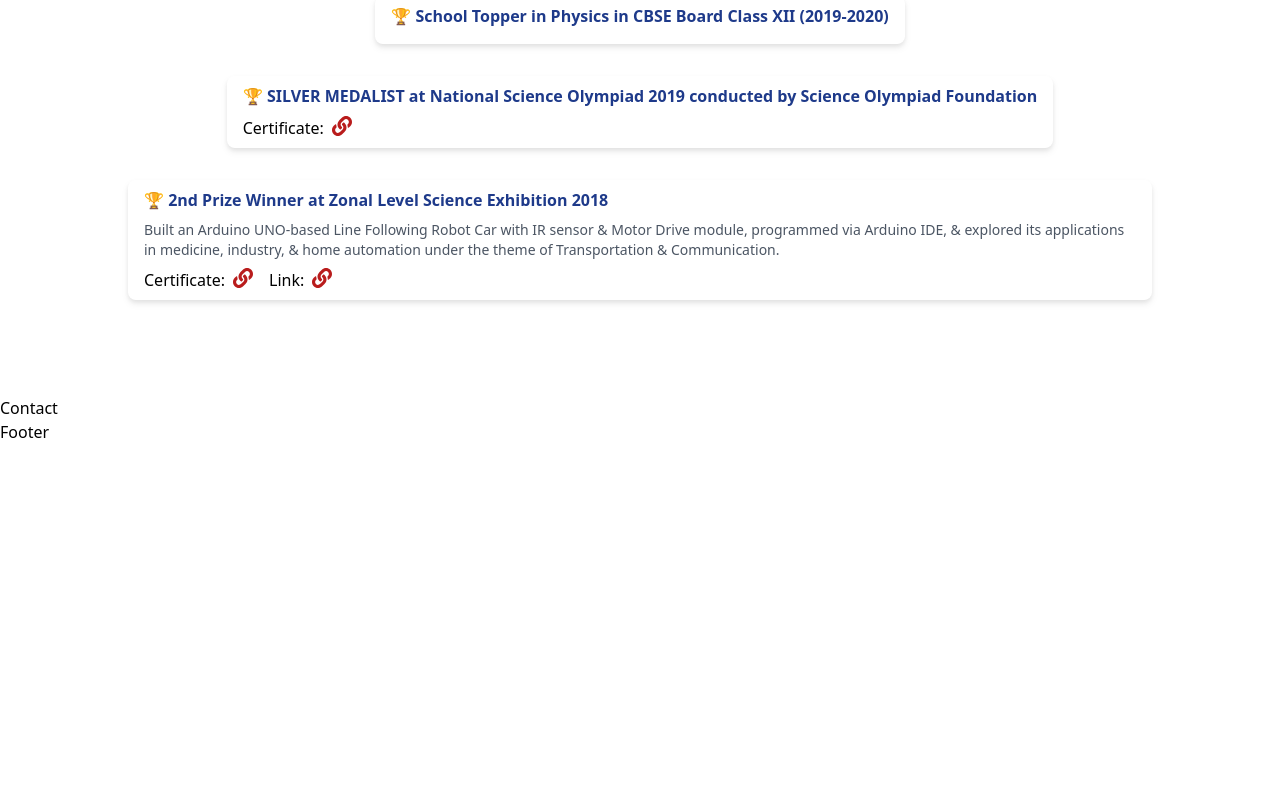
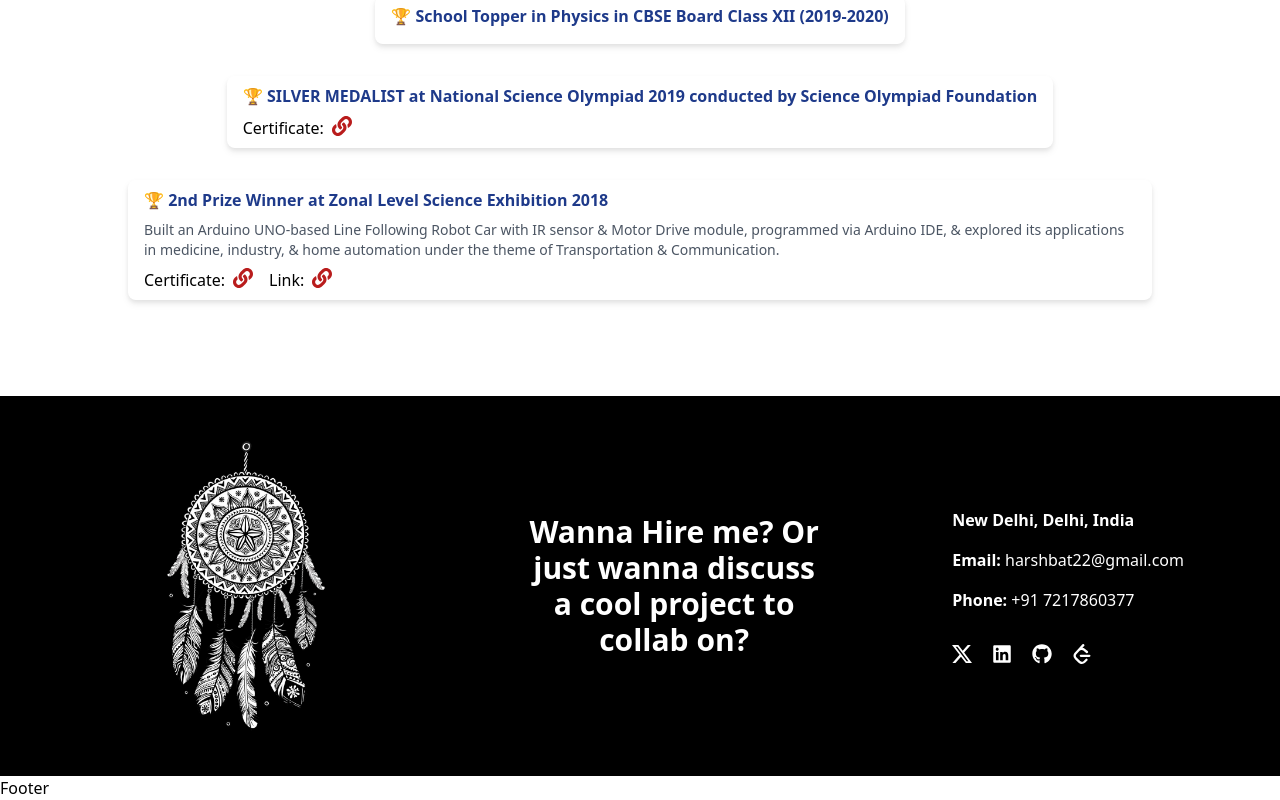
Before and after one commit to HarshBatra/MY_PORTFOLIO, a React (Create React App) app: page / in a window 1280 px wide. Shown: the part 2742-3542 px from the top of the page. Before the commit the page ends 3186 px from the top, so only its background shows below. Built offline with nearby package versions, Linux system fonts and the light colour scheme.

Commit message:
added contact

```diff
--- a/src/components/Contact.jsx
+++ b/src/components/Contact.jsx
@@ -1,7 +1,47 @@
 import React from "react";
+import { BsTwitterX } from "react-icons/bs";
+import { FaLinkedin } from "react-icons/fa";
+import { FaGithub } from "react-icons/fa";
+import { SiLeetcode } from "react-icons/si";
 
 const Contact = () => {
-  return <div>Contact</div>;
+  return (
+    <div className="px-10 flex md:flex-row flex-col gap-4 justify-center md:justify-around bg-black py-10 text-white items-center">
+      <img
+        className="w-1/4"
+        src={require("../assets/images/mandala2.png")}
+        alt="mandala"
+      />
+      <div className="font-bold text-xl md:text-3xl text-center md:w-1/4">
+        Wanna Hire me? Or just wanna discuss a cool project to collab on?
+      </div>
+      <div className="flex flex-col gap-4 text-center md:text-left">
+        <div className="font-bold">New Delhi, Delhi, India</div>
+        <a href="mailto:harshbat22@gmail.com">
+          <div>
+            <span className="font-bold">Email:</span> harshbat22@gmail.com
+          </div>
+        </a>
+        <div>
+          <span className="font-bold">Phone:</span> +91 7217860377
+        </div>
+        <div className="flex gap-2 md:gap-5 mt-4 self-center md:self-start">
+          <a href="https://twitter.com/harshbatra22">
+            <BsTwitterX className="w-5 h-5 cursor-pointer text-white" />
+          </a>
+          <a href="https://linkedin.com/in/harsh-batra-b793951ab">
+            <FaLinkedin className="w-5 h-5 cursor-pointer text-white" />
+          </a>
+          <a href="https://github.com/HarshBatra">
+            <FaGithub className="w-5 h-5 cursor-pointer text-white" />
+          </a>
+          <a href="https://leetcode.com/Batraaaaaa">
+            <SiLeetcode className="w-5 h-5 cursor-pointer text-white" />
+          </a>
+        </div>
+      </div>
+    </div>
+  );
 };
 
 export default Contact;
```
Also changed, not shown: src/assets/images/mandala2.png (added).
